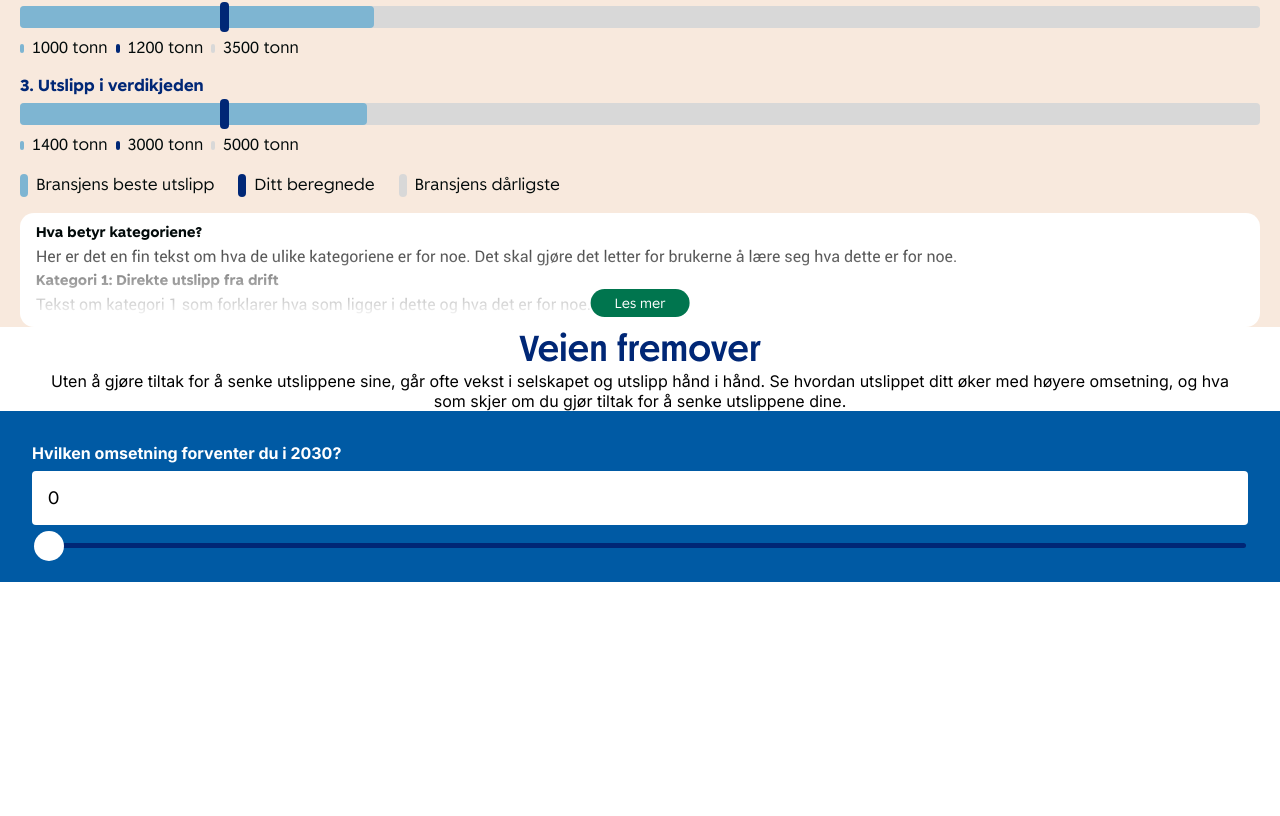
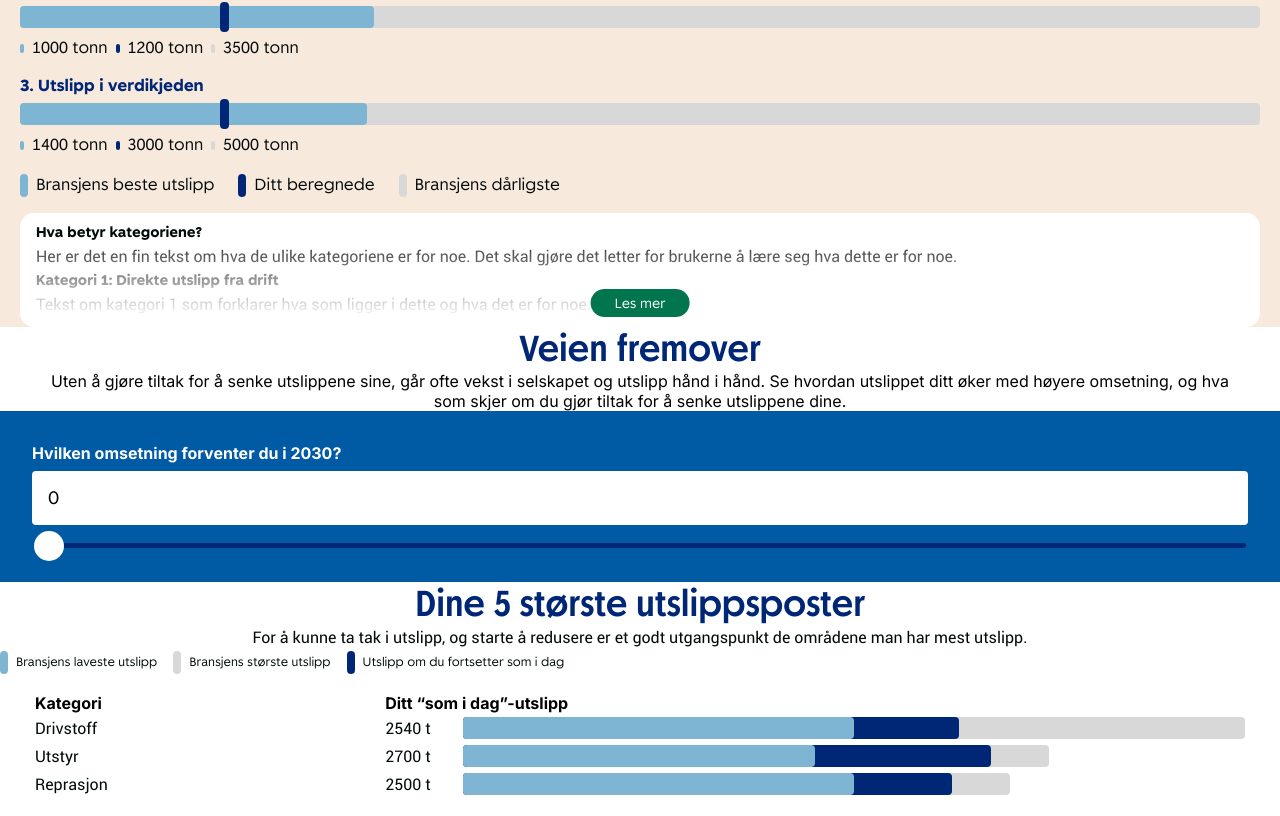
Before and after one commit to TrymVei/Samfunnsloftet, a Next.js app: page / in a window 1280 px wide. Shown: the part 878-1694 px from the top of the page. Before the commit the page ends 1460 px from the top, so only its background shows below. Built offline with nearby package versions, Linux system fonts and the light colour scheme.

Commit message:
feat: emission top component with mock values (#11)

```diff
--- a/src/app/components/emissionBar/Bar.module.css
+++ b/src/app/components/emissionBar/Bar.module.css
@@ -1,5 +1,7 @@
 .bar__wrapper {
   position: relative;
+  height: 22px;
+  width: 100%;
 }
 
 .bar__highest,
@@ -8,6 +10,8 @@
   border-radius: 0.25rem;
   position: absolute;
   height: 22px;
+  left: 0;
+  bottom: 0;
 }
 
 .bar__highest {
--- /dev/null
+++ b/src/app/components/emissionTable/EmissionTable.module.css
@@ -0,0 +1,17 @@
+.table {
+  padding: 1rem 2rem;
+  width: 100%;
+}
+
+.table th {
+  text-align: left;
+}
+
+.table__emission {
+  display: flex;
+  gap: 2rem;
+}
+
+.table__emission>p {
+  text-wrap: nowrap;
+}
--- /dev/null
+++ b/src/app/components/emissionTable/EmissionTable.tsx
@@ -0,0 +1,50 @@
+"use client";
+import React, { useState } from "react";
+import style from "./EmissionTable.module.css";
+import Bar from "../emissionBar/Bar";
+import { EmissionTableObjects } from "@/utils/const";
+
+export default function EmissionTable() {
+  const sortedEmissionRows = EmissionTableObjects.tableRows.sort(
+    (a, b) => b.industryEmission.highest - a.industryEmission.highest,
+  );
+
+  const [highestEmission, setHighestEmission] = useState(0);
+
+  function findMaxEmission(numberToCheck: number) {
+    numberToCheck > highestEmission ? setHighestEmission(numberToCheck) : null;
+  }
+  return (
+    <table className={style.table}>
+      <thead className={style.table__head}>
+        <tr>
+          <th>Kategori</th>
+          <th>Ditt “som i dag”-utslipp</th>
+        </tr>
+      </thead>
+      <tbody>
+        {sortedEmissionRows.map((row) => {
+          findMaxEmission(row.industryEmission.highest);
+          return (
+            <tr>
+              <th>
+                <p>{row.category}</p>
+              </th>
+              <th>
+                <div className={style.table__emission}>
+                  <p>{row.industryEmission.company} t</p>
+                  <Bar
+                    lowestEmission={row.industryEmission.lowest}
+                    companyEmission={row.industryEmission.company}
+                    highestEmission={row.industryEmission.highest}
+                    max={highestEmission}
+                  />
+                </div>
+              </th>
+            </tr>
+          );
+        })}
+      </tbody>
+    </table>
+  );
+}
--- /dev/null
+++ b/src/app/components/emissionsTop/EmissionsTop.module.css
@@ -0,0 +1,9 @@
+.emission_top__color_descriptions {
+  display: flex;
+  flex-wrap: wrap;
+  gap: 0.5rem 1rem;
+}
+
+.emission_top__color_descriptions p {
+  font-size: 0.75rem;
+}
--- /dev/null
+++ b/src/app/components/emissionsTop/EmissionsTop.tsx
@@ -0,0 +1,41 @@
+import React from "react";
+import CenterText from "../centerText/CenterText";
+import ColorDescription from "../colorDescription/ColorDescription";
+import colors from "@/utils/colors";
+import EmissionTable from "../emissionTable/EmissionTable";
+import style from "./EmissionsTop.module.css";
+
+export default function EmissionsTop() {
+  return (
+    <div className={style.emissionTop}>
+      <CenterText>
+        <h2>Dine 5 største utslippsposter</h2>
+        <p>
+          For å kunne ta tak i utslipp, og starte å redusere er et godt
+          utgangspunkt de områdene man har mest utslipp.
+        </p>
+      </CenterText>
+      <div className={style.emission_top__color_descriptions}>
+        <ColorDescription
+          text={"Bransjens laveste utslipp"}
+          hexColor={colors.PrimrfargerFrost}
+          width="8px"
+          height="23px"
+        />
+        <ColorDescription
+          text={"Bransjens største utslipp"}
+          hexColor={colors.NytralefargerLysgr}
+          width="8px"
+          height="23px"
+        />
+        <ColorDescription
+          text={"Utslipp om du fortsetter som i dag"}
+          hexColor={colors.PrimrfargerFjell}
+          width="8px"
+          height="23px"
+        />
+      </div>
+      <EmissionTable />
+    </div>
+  );
+}
--- a/src/app/page.tsx
+++ b/src/app/page.tsx
@@ -1,6 +1,7 @@
 import CenterText from "./components/centerText/CenterText";
 import ClimateTax from "./components/climateTax/ClimateTax";
 import Emissions from "./components/emissions/Emissions";
+import EmissionsTop from "./components/emissionsTop/EmissionsTop";
 import CompanyInfoForm from "./components/forms/CompanyInfoForm";
 import Revenue from "./components/forms/Revenue";
 import Hero from "./components/hero/Hero";
@@ -21,6 +22,7 @@ export default function Home() {
           utslippene dine.
         </CenterText>
         <Revenue />
+        <EmissionsTop />
       </div>
     </main>
   );
--- /dev/null
+++ b/src/utils/const.ts
@@ -0,0 +1,32 @@
+import { EmissionTable, TableRow } from "./types/emissionTableTypes";
+
+const tableObject1: TableRow = {
+  category: "Drivstoff",
+  industryEmission: {
+    lowest: 2000,
+    company: 2540,
+    highest: 4000,
+  },
+};
+
+const tableObject2: TableRow = {
+  category: "Reprasjon",
+  industryEmission: {
+    lowest: 2000,
+    company: 2500,
+    highest: 2800,
+  },
+};
+
+const tableObject3: TableRow = {
+  category: "Utstyr",
+  industryEmission: {
+    lowest: 1800,
+    company: 2700,
+    highest: 3000,
+  },
+};
+
+export const EmissionTableObjects: EmissionTable = {
+  tableRows: [tableObject1, tableObject2, tableObject3],
+};
--- /dev/null
+++ b/src/utils/types/emissionTableTypes.ts
@@ -0,0 +1,14 @@
+export type TableRow = {
+  category: string;
+  industryEmission: IndustryEmission;
+};
+
+export type IndustryEmission = {
+  lowest: number;
+  company: number;
+  highest: number;
+};
+
+export type EmissionTable = {
+  tableRows: TableRow[];
+};
```
